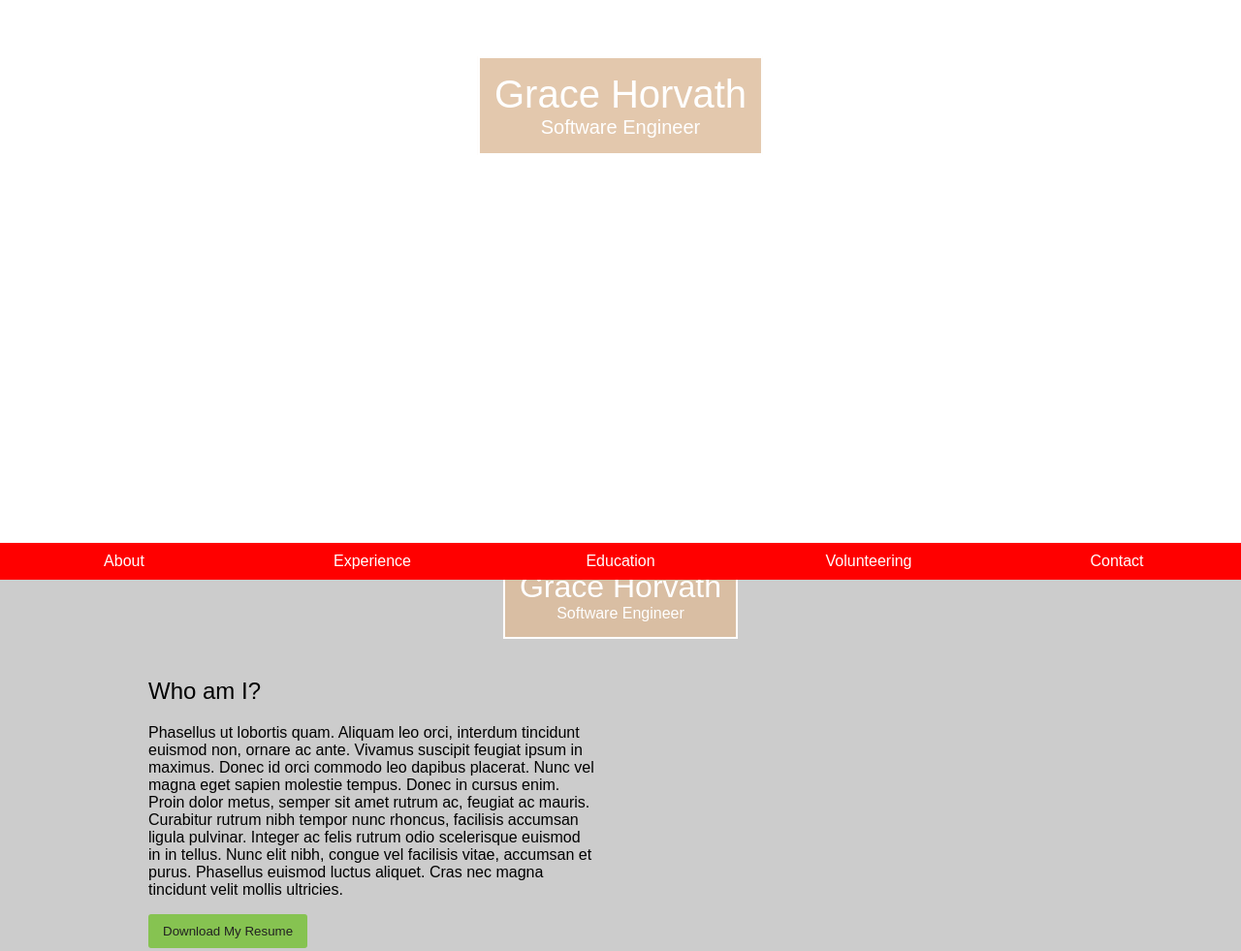
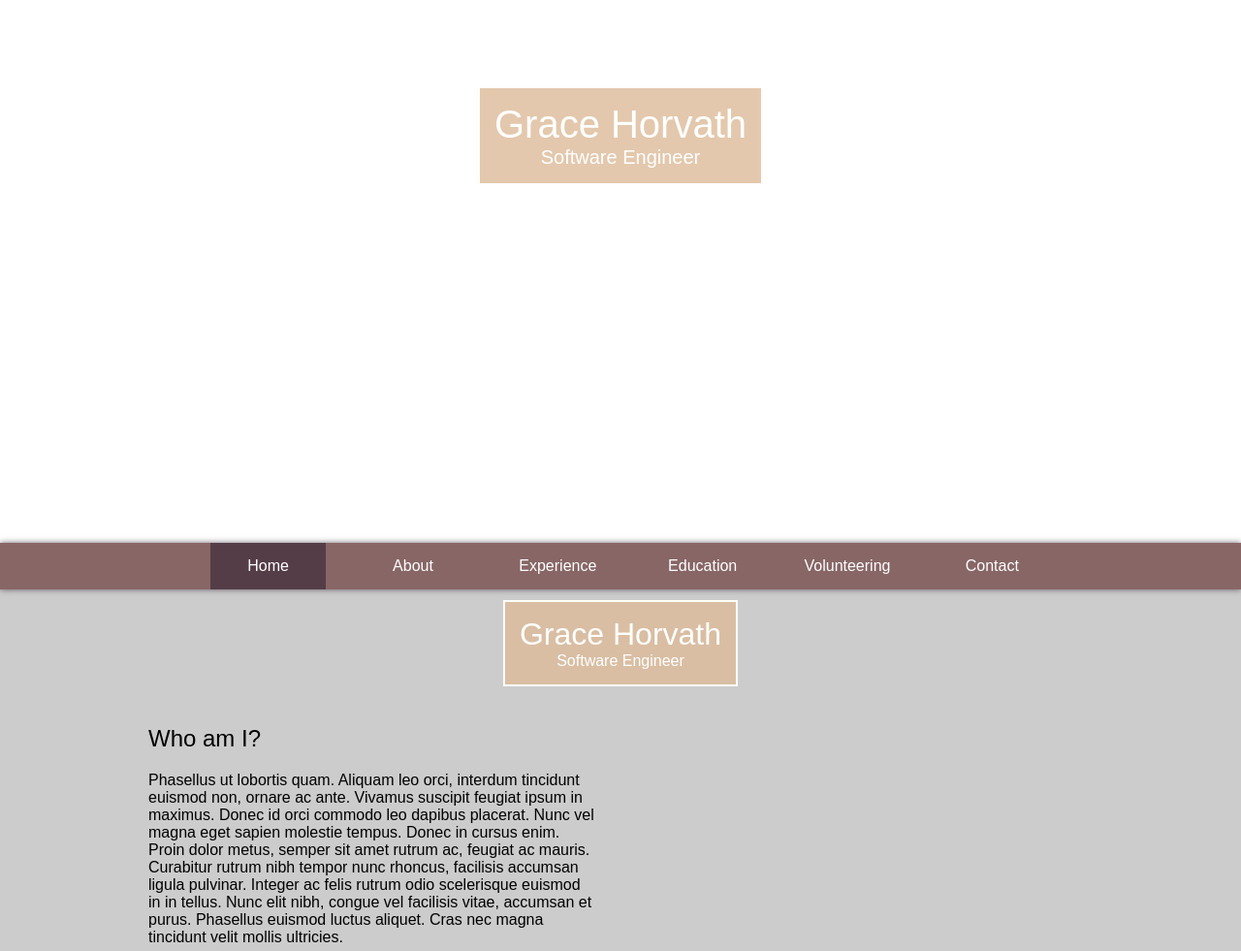
Before and after one commit to gracehorvath/Resume, a plain HTML site: page index.html in a window 1280 px wide. Shown: the part 240-1221 px from the top of the page at 97% size. Drawn offline with Linux system fonts and the light colour scheme.

Commit message:
Nav Styling
Nav animations

```diff
--- a/Style.scss
+++ b/Style.scss
@@ -8,7 +8,7 @@
     }
 
     //break points and a guestimate of how many col iterations we need for each; assumes that at breakpoint x there will not be more than x cols
-    $map: (850:12, 650:6, 380:3);
+    $map: (850:12, 650:6, 450:3);
     //iterates through each breakpoint
     @each $breakPoint,
     $cols in $map {
@@ -60,6 +60,7 @@
 
     @mixin heading($backgroundColor, $opacity, $borderSize, $color, $textSize) {
         .heading {
+            margin-top: 5%;
             text-align: center;
             padding: 15px;
             position: relative;
@@ -117,14 +118,23 @@
     $blue: #DDEEEE;
     $tan: #DDBB99;
     html {
+        scroll-behavior: smooth;
         font-family: sans-serif;
         font-weight: 300;
+    }
+
     h1 {
         font-weight: 400;
     }
+
     h2 {
         font-weight: 300;
     }
+
+    a {
+        color: inherit;
+        text-decoration: none;
+        cursor: pointer;
     }
 
     body {
@@ -176,27 +186,55 @@
     #nav {
         width: 100%;
         position: absolute;
-        background-color: red;
+        background-color: $brown;
         text-align: center;
         z-index: 100;
         top: 100%;
         color: white;
+        box-shadow: 0 0 6px rgba($purple, 0.7);
+        #nav-accrd {
+            margin: 0 15%;
+            width: 70%;
+            padding: 0;
+            span {
+                width:100%;
+                &:hover {
+                    color: $purple;
+                }
+                cursor:pointer;
+                padding: 15px 10px;
+                display: inline-block;
+                &.active {
+                    transition: background-color 0.5s ease;
+                    background-color: rgba($purple, 0.6);
+                }
+            }
+        }
         img {
             cursor: pointer;
             display: none;
             float: right;
         }
-        @media all and (max-width: 650px) {
-            img {
-                display: block;
+        @media all and (max-width:650px) {
+            #nav-accrd {
+                width: 100%;
+                margin: 0;
+                span {
+                    transform: none;
+                    width: 100%;
+                }
+                .col {
+                    padding: 0;
                 }
             }
-        @media all and (max-width:650px) {
             .off {
                 display: none;
             }
             .on {
                 display: auto;
+            }
+            img {
+                display: block;
             }
         }
     }
--- a/index.html
+++ b/index.html
@@ -8,13 +8,15 @@
 
 <body>
    <section id="nav">
+
       <img onclick="toggleNav()" src="Map%20Marker.png" alt="">
-       <div id="nav-accrd" class="row cols-5 cols-650-1 off">
-           <div class="col"><span>About</span></div>
-           <div class="col"><span>Experience</span></div>
-           <div class="col"><span>Education</span></div>
-           <div class="col"><span>Volunteering</span></div>
-           <div class="col"><span>Contact</span></div>
+       <div id="nav-accrd" class="row cols-6 cols-650-1 off">
+          <div class="col home"><span onclick="scroll(this)" class="active">Home</span></div>
+           <div class="col about"><span onclick="scroll(this)">About</span></div>
+           <div class="col experience"><span onclick="scroll(this)">Experience</span></div>
+           <div class="col education"><span onclick="scroll(this)">Education</span></div>
+           <div class="col volunteer"><span onclick="scroll(this)">Volunteering</span></div>
+           <div class="col contact"><span onclick="scroll(this)">Contact</span></div>
        </div>
    </section>
     <section id="home">
@@ -90,7 +92,7 @@
             </div>
         </div>
     </section>
-    <section id="eduction">
+    <section id="education">
         <div class="row cols-1">
             <div class="col">
                 <div class="heading center-horizontal">
@@ -169,7 +171,7 @@
         </div>
     </section>
     <section id="contact">
-        <div class="row cols-4 cols-650-2 cols-380-1">
+        <div class="row cols-4 cols-650-2 cols-450-1">
             <div class="col"><img src="Map%20Marker.png" alt=""><span>Austin, TX</span></div>
             <div class="col"><img href="mailto:horvathgrace@gmail.com" src="Message-50.png" alt=""><span>horvathgrace@gmail.com</span></div>
             <div class="col"><img src="Phone%20Disconnected-50.png" alt=""><span>636 544 5615</span></div>
--- a/script.js
+++ b/script.js
@@ -1,39 +1,88 @@
+var secOffSet = {};
 document.addEventListener("DOMContentLoaded", function (event) {
-
+    setNavOffSets();
 });
+window.onresize = function(event) {
+    setNavOffSets();
+};
 
 window.onscroll = function () {
-   var nav = document.getElementById("nav");
-    console.log(nav.offsetTop);
-    console.log(window.scrollY);
-    if(window.scrollY-nav.offsetTop>0){
-        nav.style.position="fixed";
+    var nav = document.getElementById("nav");
+    var windowOffSet = window.scrollY;
+
+    stickyNav(nav, windowOffSet);
+    activeNavLink(nav,windowOffSet);
+};
+
+function setNavOffSets(){
+    secOffSet.home = document.getElementById("home").offsetTop;
+    secOffSet.about = document.getElementById("about").offsetTop;
+    secOffSet.experience = document.getElementById("experience").offsetTop;
+    secOffSet.education = document.getElementById("education").offsetTop;
+    secOffSet.volunteer = document.getElementById("volunteer").offsetTop;
+    secOffSet.contact = document.getElementById("contact").offsetTop;
+}
+
+function stickyNav(nav, windowOffSet){
+    if (windowOffSet - nav.offsetTop > 0) {
+        nav.style.position = "fixed";
         nav.style.top = 0;
-    }else{
+    } else {
         nav.style.position = "absolute";
         nav.style.top = "100%";
     }
-};
-
-function displayTab(tab) {
-    //window.alert("worked");
-    var active = tab.parentElement.getElementsByClassName("active");
-    if (active.length > 0) {
-        console.log(active.className);
-        active[0].className = "tab-content";
-    } else {
-        console.log("no active elements");
-    }
-    var content = tab.getElementsByClassName("tab-content");
-    content[0].className += " active";
 }
 
-function toggleNav(img) {
-    var accrd = document.getElementById("nav-accrd");
+function activeNavLink(nav, windowOffSet){
+    for (var sec in secOffSet) {
+        if (windowOffSet >= secOffSet[sec] && (secOffSet[sec] + document.getElementById(sec).offsetHeight) > windowOffSet) {
+            var activeNav = document.getElementsByClassName(sec)[0].getElementsByTagName("span")[0];
+            if (!activeNav.className.includes("active")) {
+                document.getElementsByClassName("active")[0].className = "";
+                activeNav.className = "active";
+            }
+        }
+    }
+}
+
+var scrollTimer;
+function scroll(secSpan){
+    var secName = secSpan.parentElement;
+    var sec = document.getElementById(secName.classList[1]);
+    var increment;
+
+
+    if(sec.offsetTop-window.scrollY>=0){//scrolling down
+        increment = (sec.offsetTop - window.scrollY)/70; //distance to scroll / arbitrary #
+    }else{//scrolling up
+        increment = (window.scrollY - sec.offsetTop)/70*-1;
+    }
+    scrollTimer = setInterval( function() { scrolling(sec, increment); }, 1 );
+
+}
+function scrolling(sec, increment){
+    var windowY = window.scrollY;
+    window.scrollTo(sec.offsetLeft, windowY+increment);
+    if((increment>0 && windowY>=sec.offsetTop) || (increment<0 && windowY<=sec.offsetTop)){
+        window.clearInterval(scrollTimer)
+    }
+}
+
+function toggleNav() {
+    var accrd = document.getElementById("nav-accrd")
     if (accrd.className.includes("off")) {
         accrd.className = accrd.className.replace("off", "on");
     } else {
         accrd.className = accrd.className.replace("on", "off");
     }
+}
 
+function displayTab(tab) {
+    var active = tab.parentElement.getElementsByClassName("active");
+    if (active.length > 0) {
+        console.log(active.className);
+        active[0].className = "tab-content";
+    }
+    var content = tab.getElementsByClassName("tab-content");
+    content[0].className += " active";
 }
```
Also changed, not shown: Style.css, 1 other file. Lines whose indentation alone changed are shown as unchanged.
